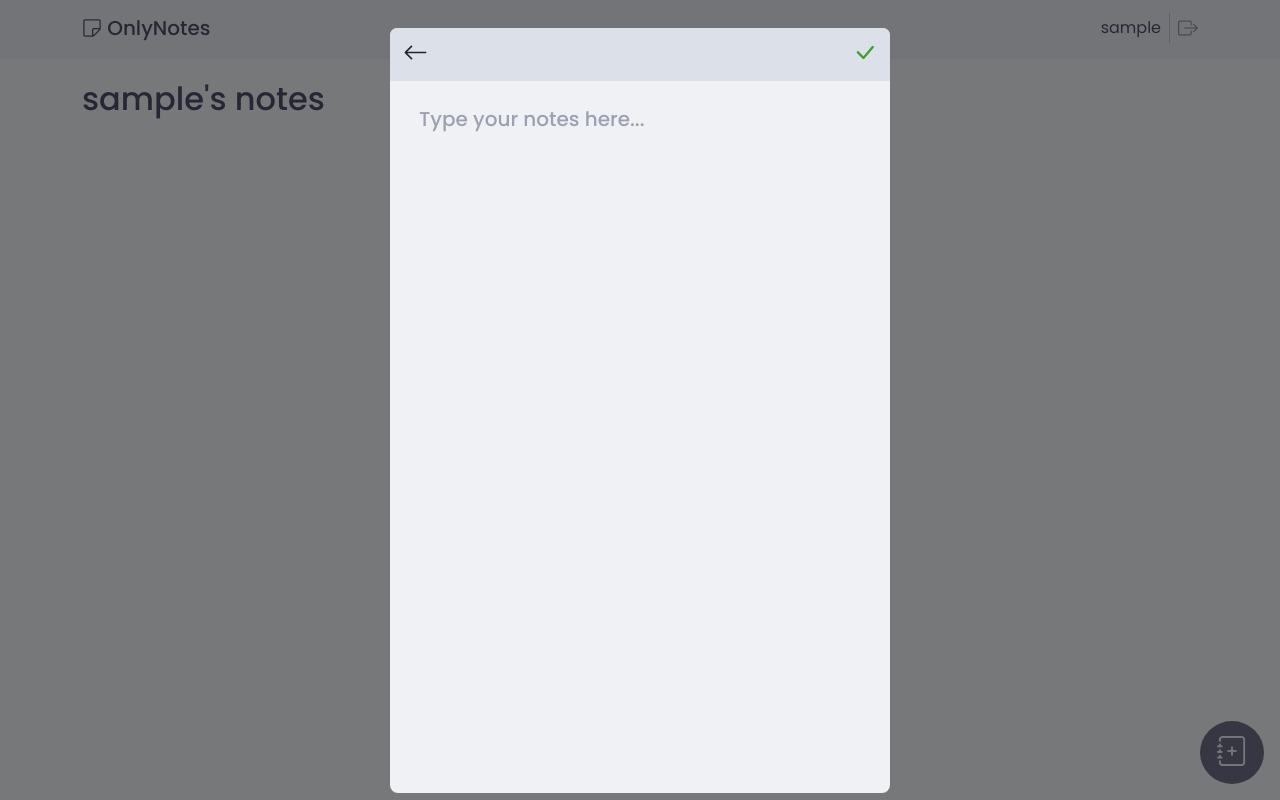
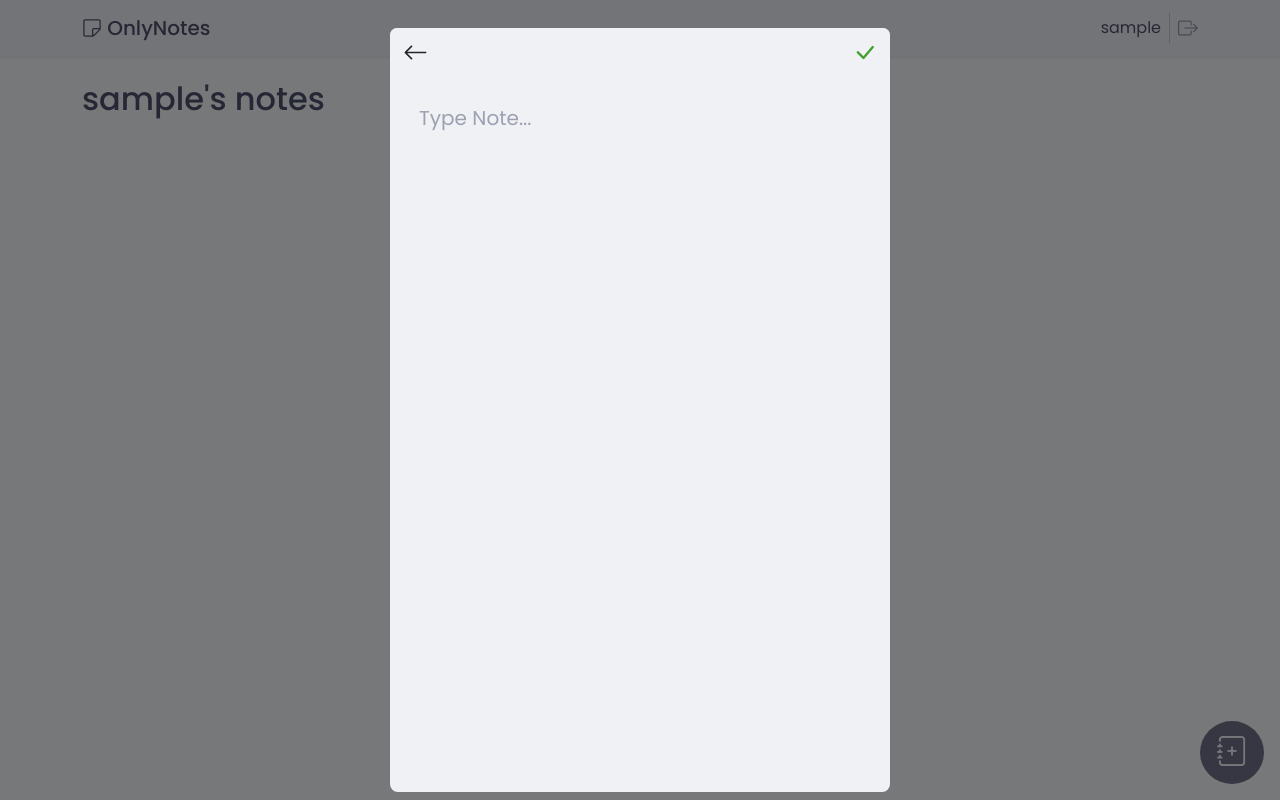
Before and after one commit to fr4nkln11/OnlyNotes, a Flask app: page /home in a window 1280 px wide, after a click that opens the changed part. Run offline with Flask 3, Linux system fonts and the light colour scheme; the visitor is signed in with stand-in values (Sample User, id 1); data that the repository does not hold is empty.

Commit message:
mod: change styling for new note, change note editor placeholder

```diff
--- a/src/static/main.css
+++ b/src/static/main.css
@@ -146,7 +146,8 @@ body {
 }
 
 .new-note-modal>form>.modal-header {
-    background-color: var(--crust);
+    background-color: var(--base);
+    border: 0;
 }
 
 .new-note {
@@ -168,7 +169,7 @@ body {
 
 .new-note::placeholder {
     color: var(--overlay0);
-    font-weight: 500;
+    /* font-weight: 500; */
 }
 
 .login-form {
--- a/src/static/main.js
+++ b/src/static/main.js
@@ -8,7 +8,7 @@ var msnry = new Masonry( grid, {
 
 // /**
 //  * TODO:
-//  * Client side truncation
+//  * Dynamic note adding
 //  */
 
 function truncateNote(noteStr) {
@@ -83,7 +83,6 @@ function noteModal(noteId) {
   modalElement.addEventListener("hidden.bs.modal", () => {
     if (isDeleted == false) {
       if ((modalContent.value != noteContent.textContent) && (modalContent.value != "")) {
-        console.log(modalContent.value)
         editNote(noteId, modalContent.value)
       }
     }
--- a/src/templates/home.html
+++ b/src/templates/home.html
@@ -35,7 +35,7 @@
               </button>
             </div>
             <div class="modal-body p-3 fs-3">
-              <textarea name="note" id="note" class="new-note form-control" placeholder="Type your notes here..."></textarea>
+              <textarea name="note" id="note" class="new-note form-control" placeholder="Type Note..."></textarea>
             </div>
           </form>
         </div>
```
